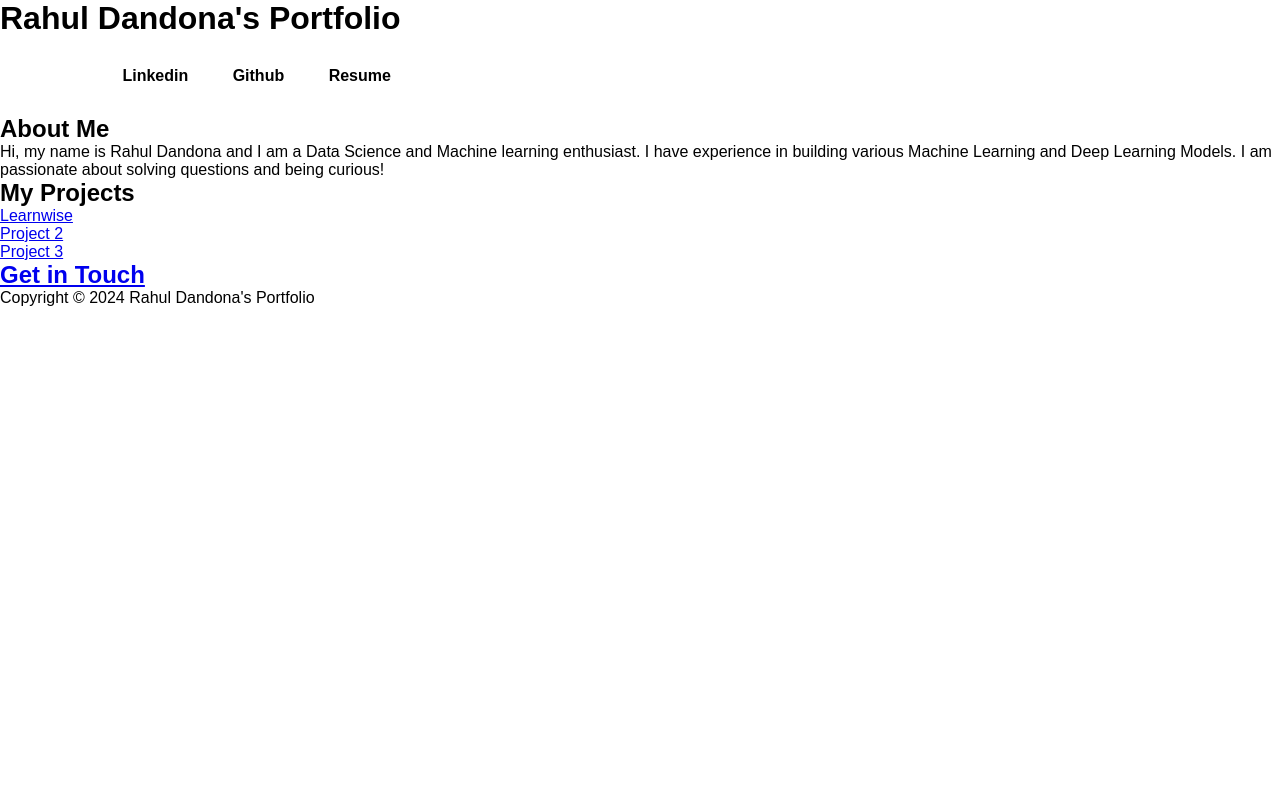
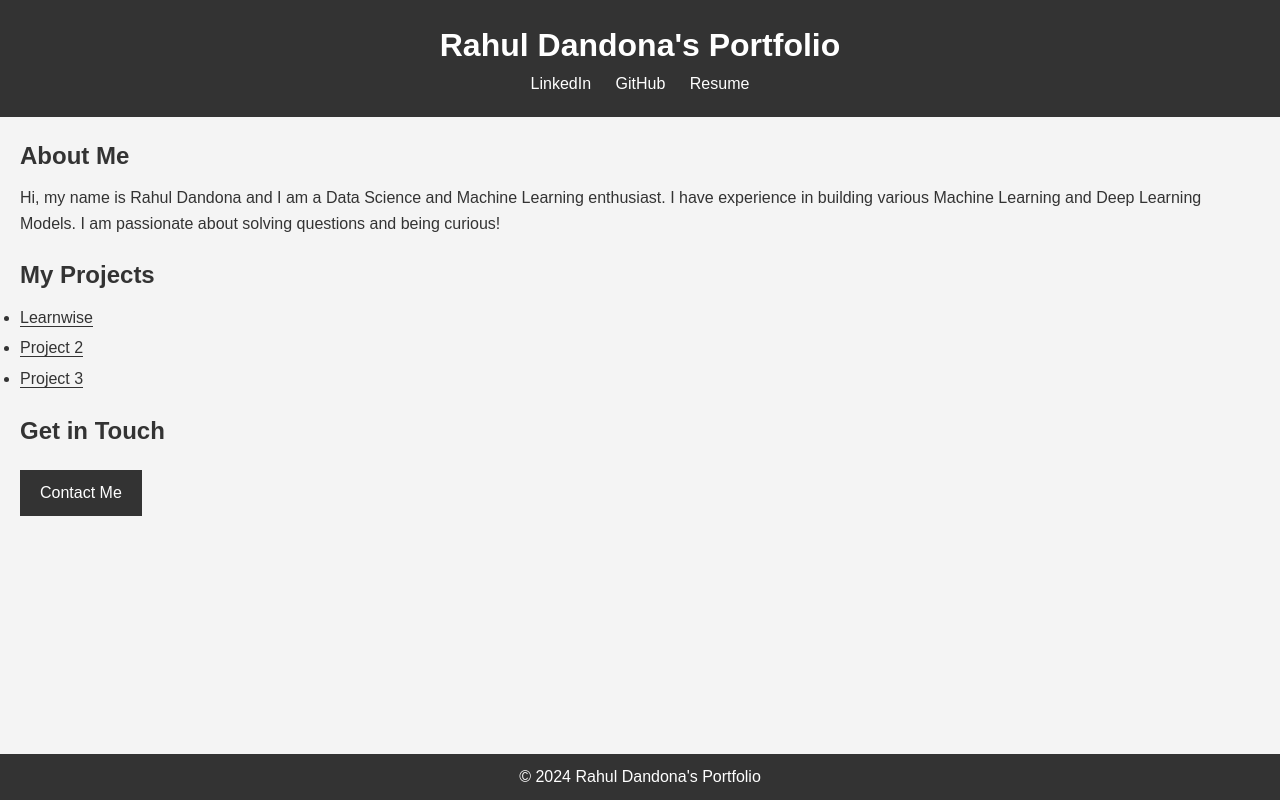
Before and after one commit to dandonarahul2002/dandonarahul2002.github.io, a plain HTML site: page index.html in a window 1280 px wide. Drawn offline with Linux system fonts and the light colour scheme; files that its build step writes are made by us from their sources.

Commit message:
Update index.html

```diff
--- a/index.html
+++ b/index.html
@@ -1,18 +1,105 @@
 <!DOCTYPE html>
-<html>
+<html lang="en">
 <head>
     <meta charset="UTF-8">
-    <link rel = "stylesheet" href = "style.css">
-    <meta name = "viewport" content="width=device-width, initial-scale = 1.0">
+    <meta name="viewport" content="width=device-width, initial-scale=1.0">
     <title>Rahul Dandona's Portfolio</title>
+    <style>
+        * {
+            margin: 0;
+            padding: 0;
+            box-sizing: border-box;
+        }
+        body {
+            font-family: Arial, sans-serif;
+            line-height: 1.6;
+            color: #333;
+            display: flex;
+            flex-direction: column;
+            min-height: 100vh;
+        }
+        header {
+            background: #333;
+            color: #fff;
+            padding: 20px 0;
+            text-align: center;
+        }
+        nav ul {
+            list-style: none;
+            padding: 0;
+        }
+        nav ul li {
+            display: inline;
+            margin: 0 10px;
+        }
+        nav ul li a {
+            color: #fff;
+            text-decoration: none;
+            transition: color 0.3s;
+        }
+        nav ul li a:hover {
+            color: #f0a500;
+        }
+        main {
+            flex: 1;
+            padding: 20px;
+            background: #f4f4f4;
+        }
+        section {
+            margin-bottom: 20px;
+        }
+        h2 {
+            margin-bottom: 10px;
+        }
+        footer {
+            text-align: center;
+            padding: 10px;
+            background: #333;
+            color: #fff;
+        }
+        a.button {
+            display: inline-block;
+            padding: 10px 20px;
+            margin: 10px 0;
+            background: #333;
+            color: #fff;
+            text-decoration: none;
+            transition: background 0.3s;
+        }
+        a.button:hover {
+            background: #f0a500;
+        }
+        .project-list li {
+            margin: 5px 0;
+        }
+        .project-list li a {
+            color: #333;
+            text-decoration: none;
+            border-bottom: 1px solid #333;
+            transition: color 0.3s, border-color 0.3s;
+        }
+        .project-list li a:hover {
+            color: #f0a500;
+            border-color: #f0a500;
+        }
+    </style>
+    <!-- Google tag (gtag.js) -->
+    <script async src="https://www.googletagmanager.com/gtag/js?id=G-2K4SV1WZKC"></script>
+    <script>
+      window.dataLayer = window.dataLayer || [];
+      function gtag(){dataLayer.push(arguments);}
+      gtag('js', new Date());
+
+      gtag('config', 'G-2K4SV1WZKC');
+    </script>
 </head>
 <body>
     <header>
         <h1>Rahul Dandona's Portfolio</h1>
         <nav>
             <ul>
-          <li><a href="https://www.linkedin.com/in/rahul-dandona">Linkedin</a></li>
-          <li><a href="https://github.com/dandonarahul2002">Github</a></li>
+                <li><a href="https://www.linkedin.com/in/rahul-dandona">LinkedIn</a></li>
+                <li><a href="https://github.com/dandonarahul2002">GitHub</a></li>
                 <li><a href="https://drive.google.com/file/d/1TNlajQ34dvuM_OdETZJnTig1cmIKBafx/view?usp=drive_link">Resume</a></li>
             </ul>
         </nav>
@@ -20,21 +107,23 @@
     <main>
         <section id="about">
             <h2>About Me</h2>
-        <p>
-          Hi, my name is Rahul Dandona and I am a Data Science and Machine learning enthusiast. I have experience in building various Machine Learning and Deep Learning Models. I am passionate about solving questions and being curious!
-        </p>
+            <p>Hi, my name is Rahul Dandona and I am a Data Science and Machine Learning enthusiast. I have experience in building various Machine Learning and Deep Learning Models. I am passionate about solving questions and being curious!</p>
         </section>
         <section id="projects">
             <h2>My Projects</h2>
-        <ul>
+            <ul class="project-list">
                 <li><a href="https://github.com/GG-PEEPS/LearnWise">Learnwise</a></li>
                 <li><a href="https://github.com/kartikm7/team-ventures-devopia">Project 2</a></li>
                 <li><a href="https://github.com/dandonarahul2002/Climate_Change_Analysis">Project 3</a></li>
             </ul>
         </section>
         <section id="contact">
-        <h2><a href = "form.html">Get in Touch</a></h2>
+            <h2>Get in Touch</h2>
+            <a class="button" href="form.html">Contact Me</a>
         </section>
     </main>
     <footer>
-      <p>Copyright © 2024 Rahul Dandona's Portfolio</p>
+        <p>&copy; 2024 Rahul Dandona's Portfolio</p>
+    </footer>
+</body>
+</html>
```
Lines whose indentation alone changed are shown as unchanged.
